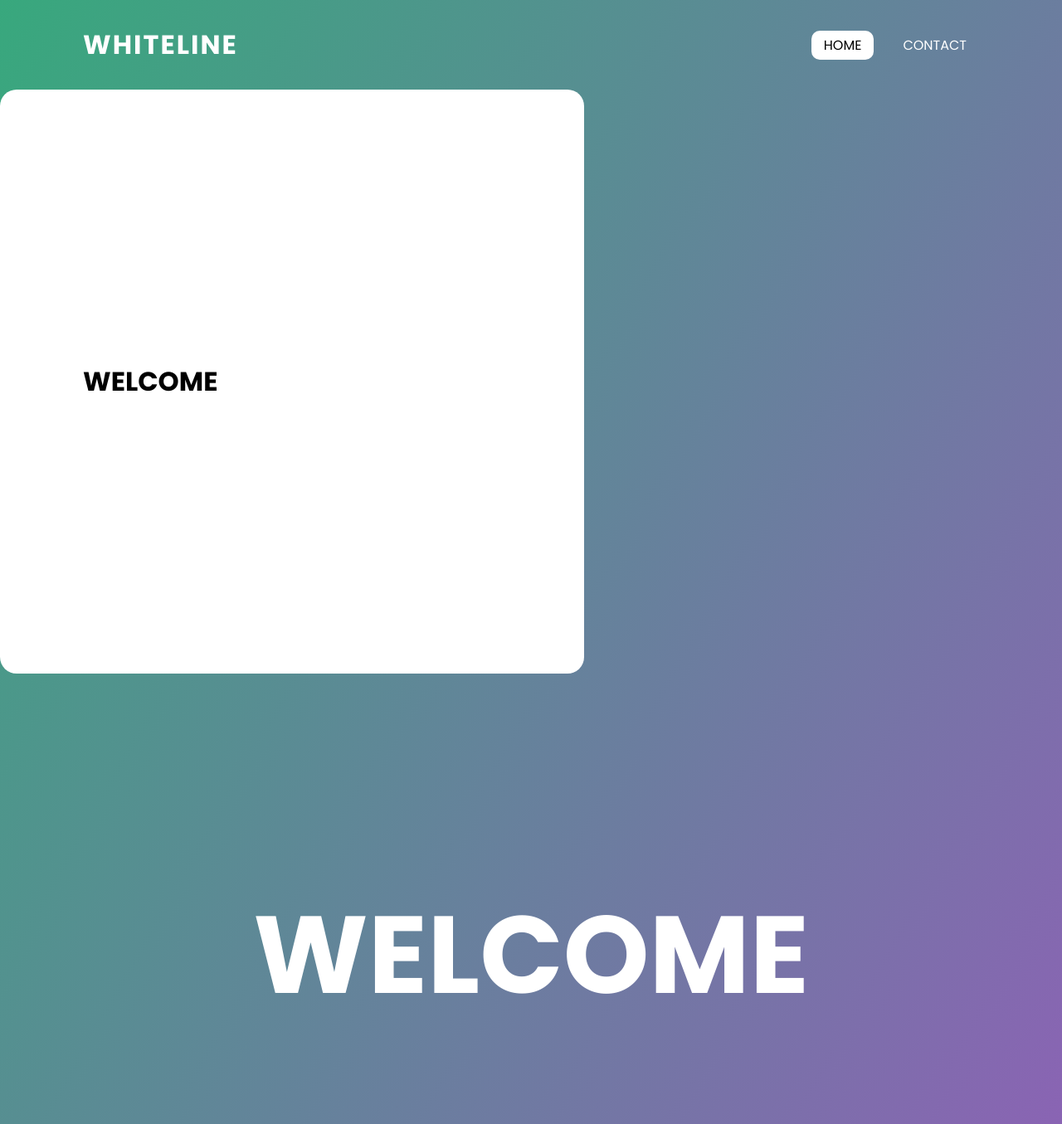
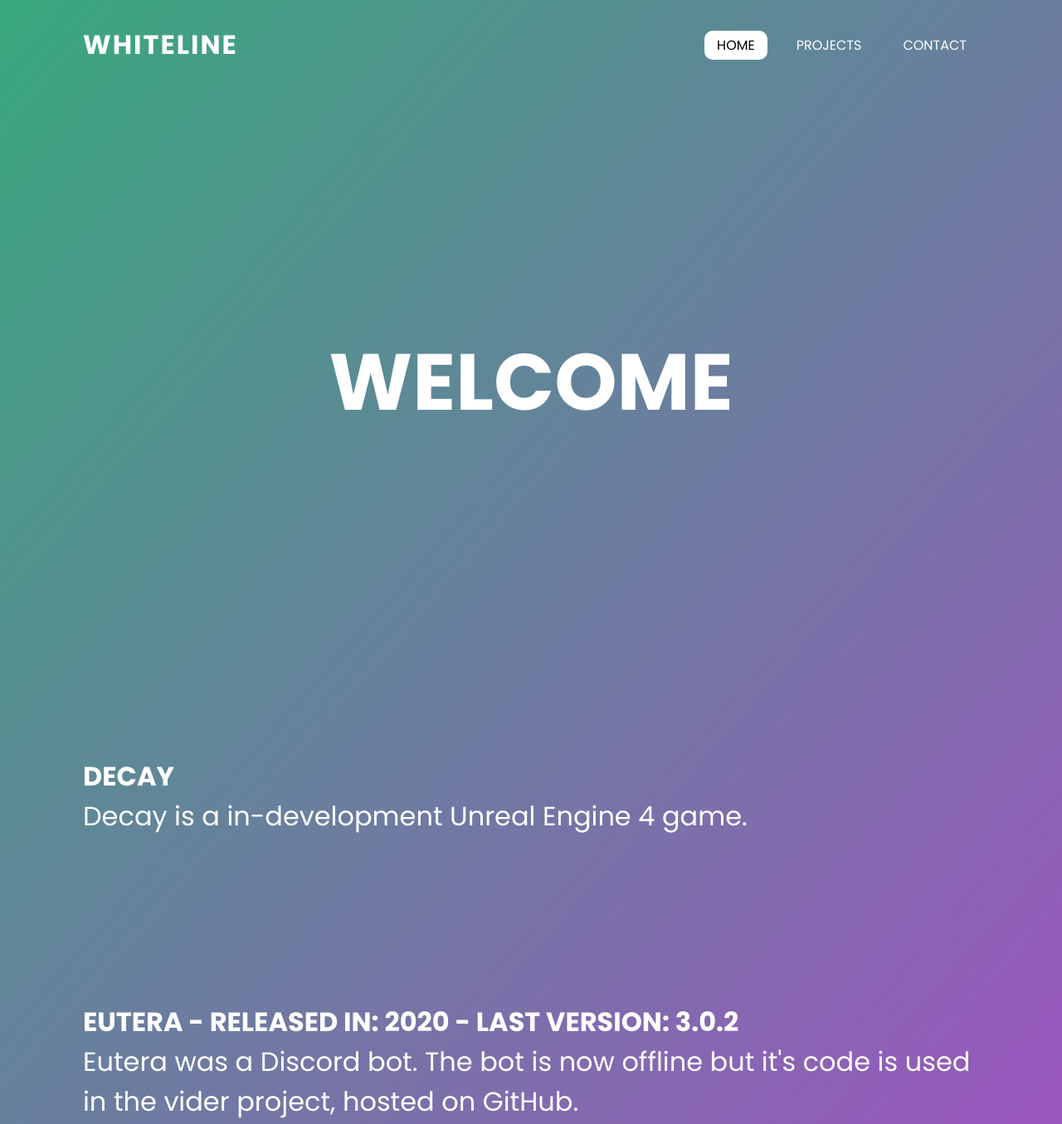
Before and after one commit to bruhitsmeray/test, a plain HTML site: page index.html in a window 1280 px wide. Shown: the top 1355 px of the page at 83% size. Drawn offline with Linux system fonts and the light colour scheme.

Commit message:
updated files.

```diff
--- a/index.html
+++ b/index.html
@@ -12,6 +12,7 @@
             <a href="#" class="logo">Whiteline</a>
             <ul>
                 <li><a href="#" class="active">HOME</a></li>
+                <li><a href="#">PROJECTS</a></li>
                 <li><a href="#">CONTACT</a></li>
             </ul>
         </header>
@@ -22,9 +23,6 @@
                 </div>
             </div>
         </header>
-        <section>
-            <h1 id="primary-text">WELCOME</h1>
-        </section>
         <div class="work">
             <h1>DECAY</h1>
             <p>Decay is a in-development Unreal Engine 4 game.</p>
--- a/styles/style.css
+++ b/styles/style.css
@@ -71,10 +71,10 @@ header ul li a:hover, .active {
 
 #showcase {
     height: 88vh;
-    width:88vh;
-    background: #fff;
-
+    color: #fff;
+    font-size: 48px;
     border-radius: 20px;
+    justify-content: center;
 }
 
 section {
```
